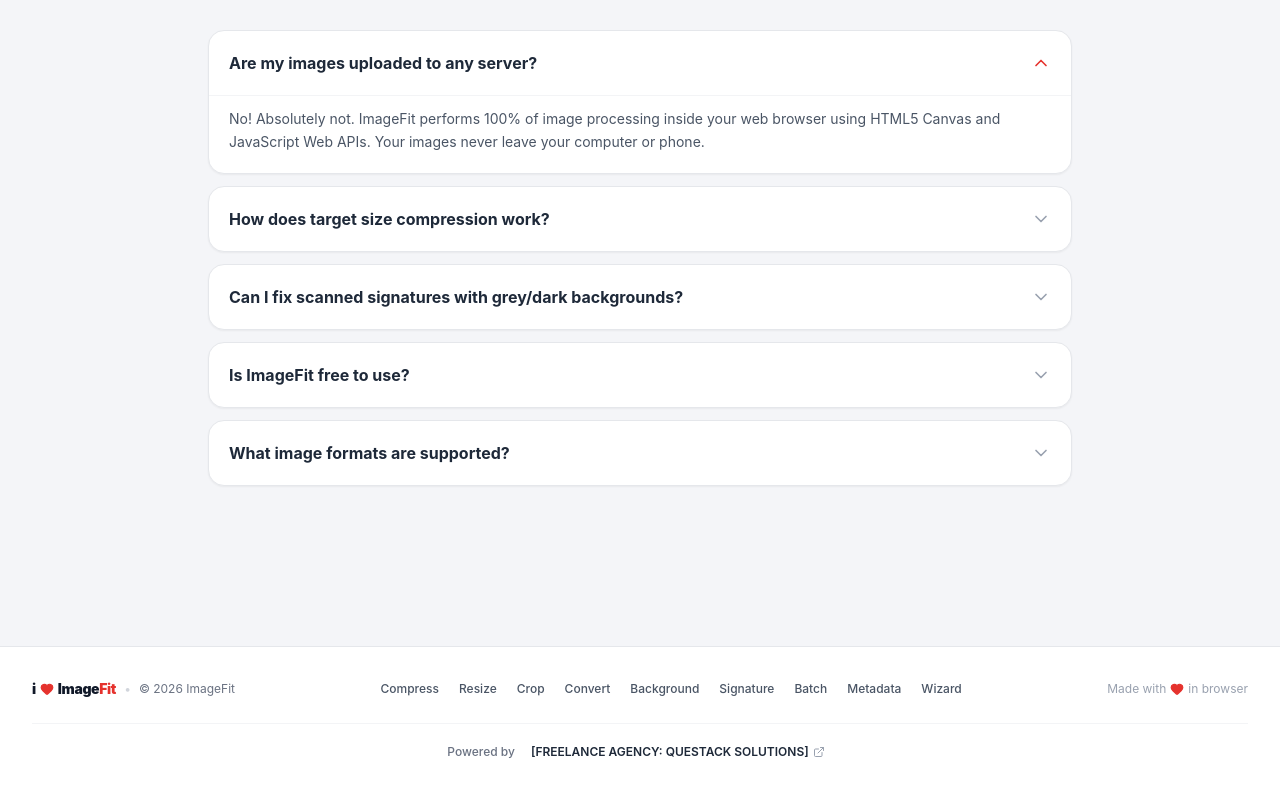
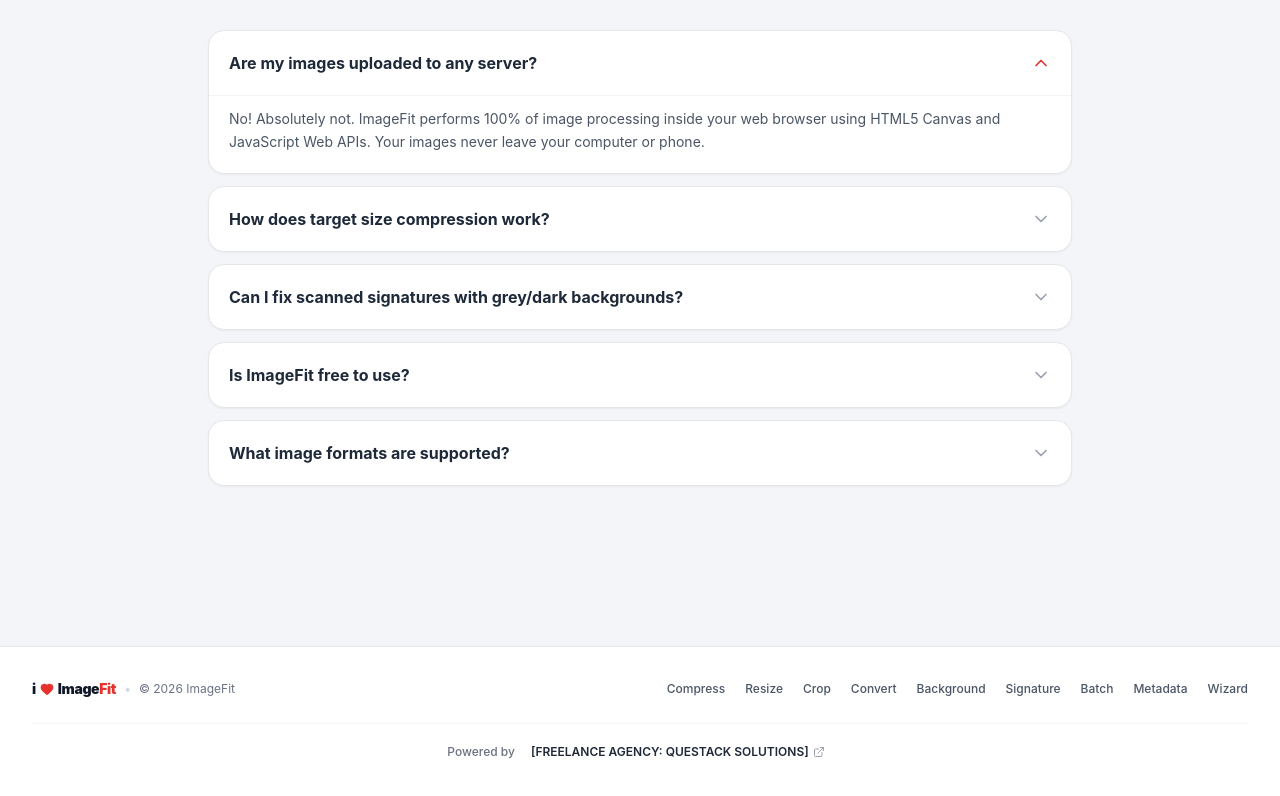
Before and after one commit to ashique1213/imagefit, a React (Vite) app: page / in a window 1280 px wide. Shown: the part 3206-4002 px from the top of the page. Built offline with nearby package versions, Linux system fonts and the light colour scheme.

Commit message:
style(footer): remove casual 'Made with in browser' badge

```diff
--- a/src/components/common/Footer.tsx
+++ b/src/components/common/Footer.tsx
@@ -31,12 +31,6 @@ export const Footer: React.FC = () => {
             <Link to="/metadata" className="hover:text-[#e5322d] transition-colors">Metadata</Link>
             <Link to="/pipeline" className="hover:text-[#e5322d] transition-colors">Wizard</Link>
           </div>
-
-          <div className="flex items-center gap-1 text-gray-400">
-            <span>Made with</span>
-            <Heart className="w-3.5 h-3.5 fill-[#e5322d] text-[#e5322d]" />
-            <span>in browser</span>
-          </div>
         </div>
 
         {/* Agency Attribution */}
```
